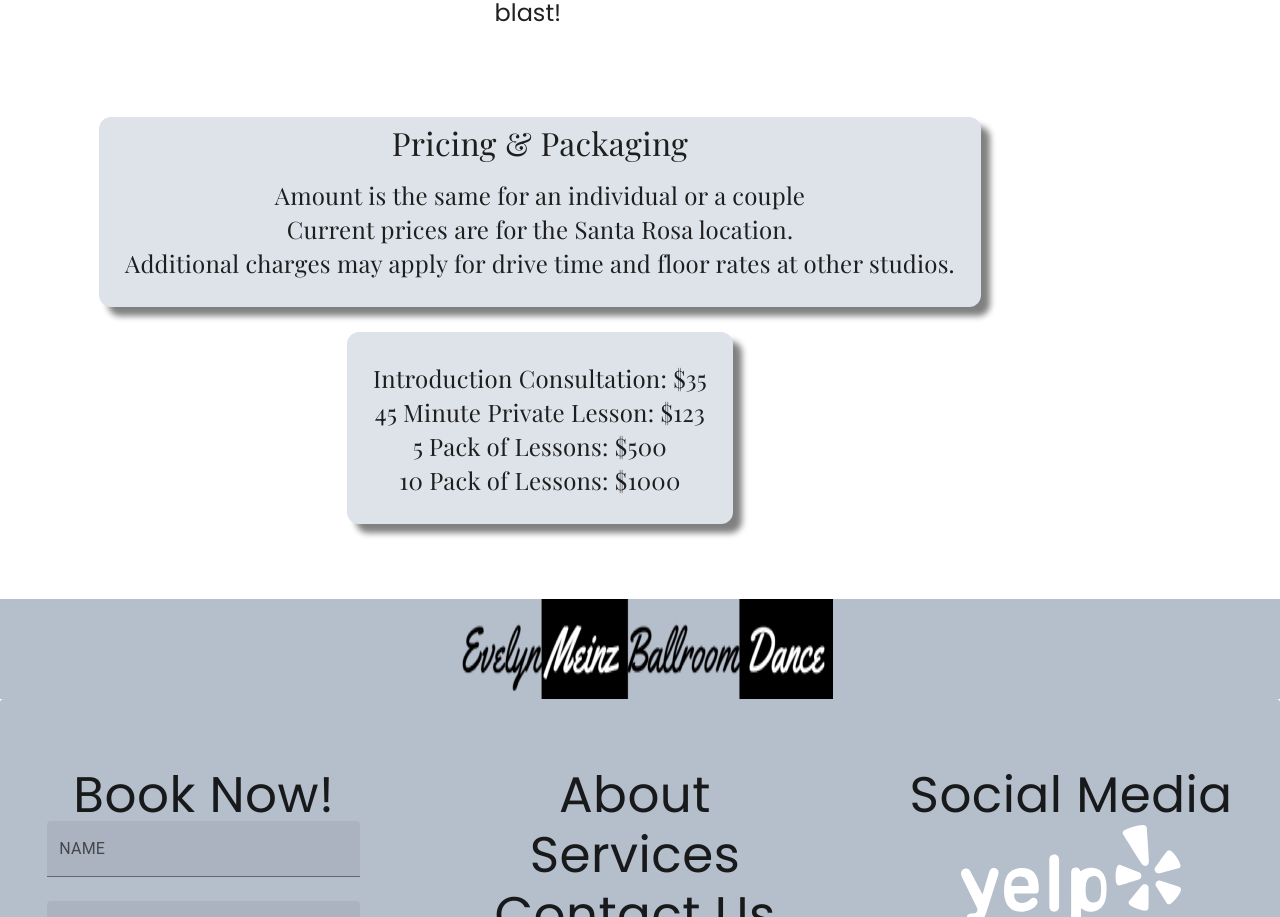
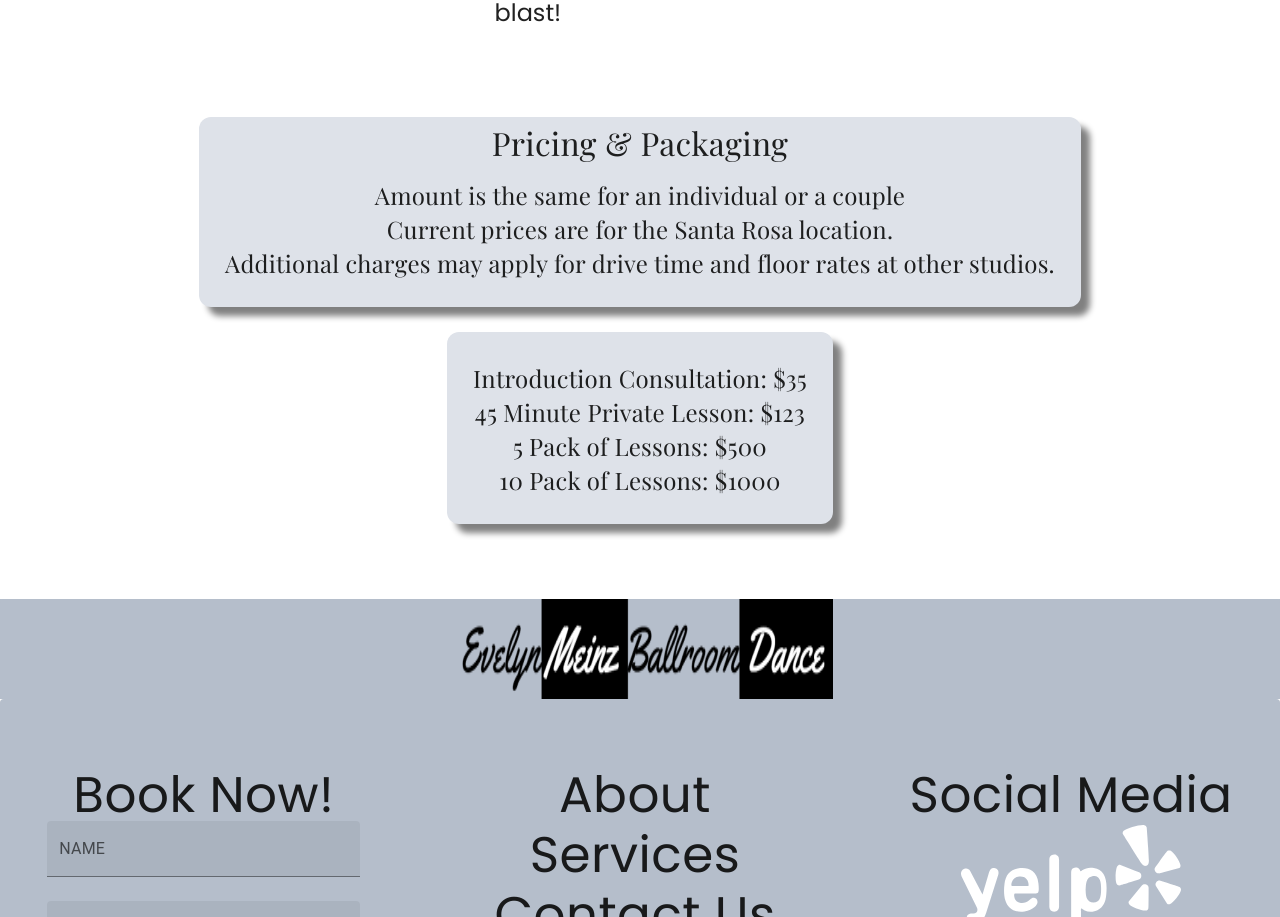
Before and after one commit to th2n10s4u/embd-website, a React (Create React App) app: page /Private-Dance in a window 1280 px wide. Shown: the part 1186-2103 px from the top of the page. Built offline with nearby package versions, Linux system fonts and the light colour scheme.

Commit message:
updated PrivateLessons.js
removed maxWidth

```diff
--- a/src/assets/components/ServicePages/PrivateLessons.js
+++ b/src/assets/components/ServicePages/PrivateLessons.js
@@ -28,7 +28,6 @@ export default function SocialDance() {
           display: "flex",
           flexDirection: "column",
           alignItems: "center",
-          maxWidth: "1080px",
         }}
       >
         <TemplateTextCard
--- a/src/assets/components/servicepages/PrivateLessons.js
+++ b/src/assets/components/servicepages/PrivateLessons.js
@@ -28,7 +28,6 @@ export default function SocialDance() {
           display: "flex",
           flexDirection: "column",
           alignItems: "center",
-          maxWidth: "1080px",
         }}
       >
         <TemplateTextCard
```
